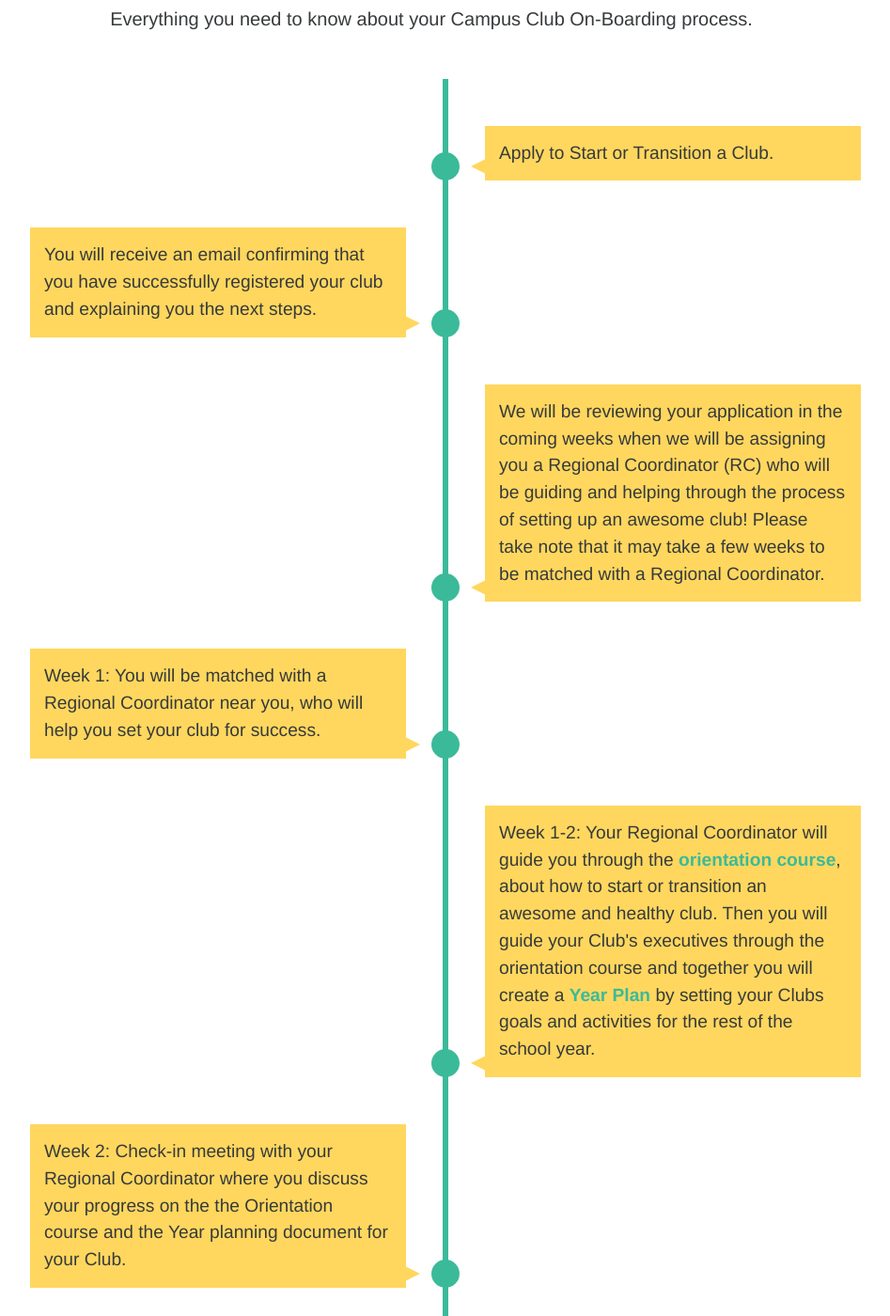
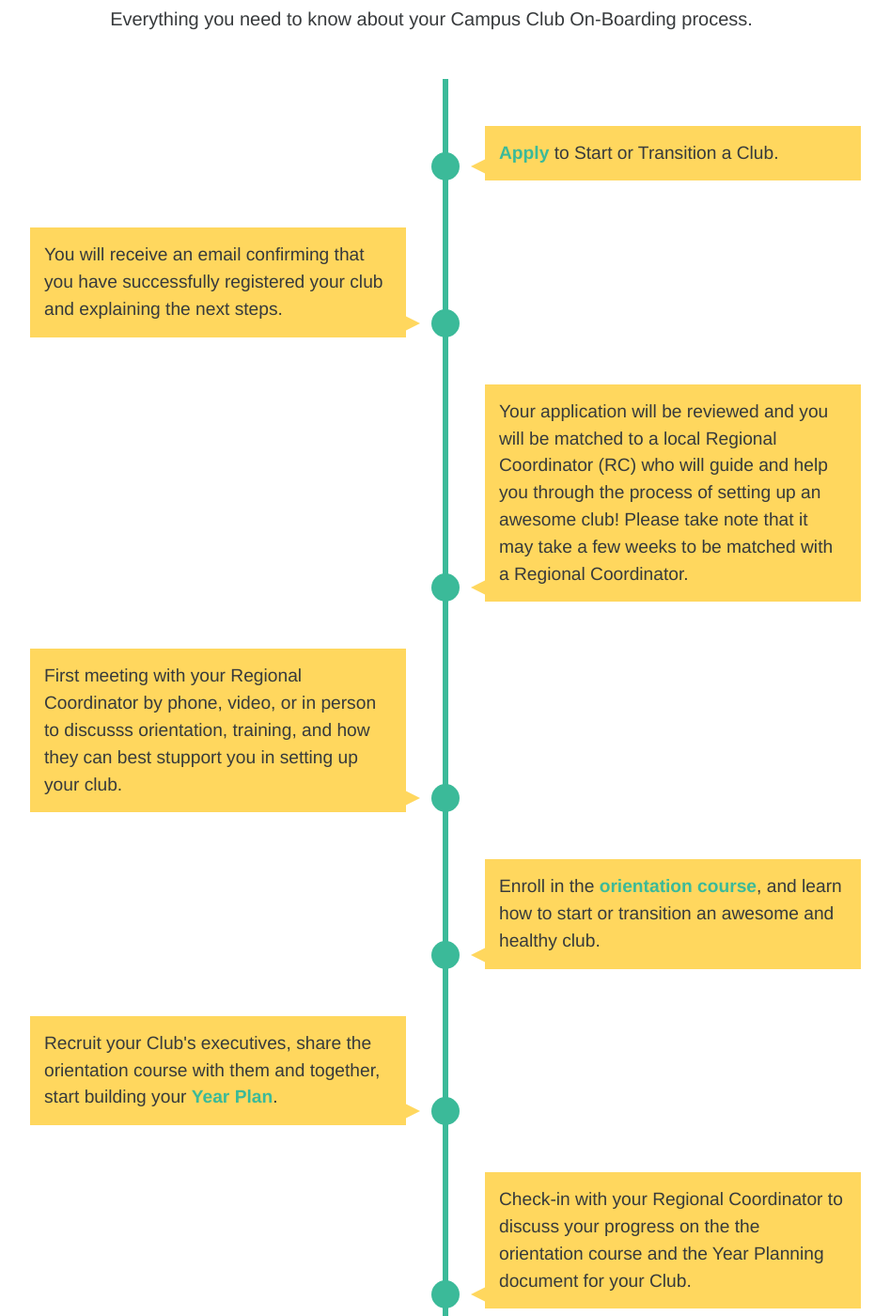
Before and after one commit to mozilla/mozilla-campus-clubs, a Jekyll site: the page built from _pages/onboarding.md, in a window 1280 px wide and 1400 px high, scrolled down 467 px. Shown: the whole window at 94% size, without its empty margins (181-1128 px from the left). Built offline with Jekyll 4.4.1, drawn with Linux system fonts in a browser that asks for light colours; some web fonts are replaced; some of the changed text lies outside the part shown.

Commit message:
Updated wording and timeline

```diff
--- a/_pages/onboarding.md
+++ b/_pages/onboarding.md
@@ -20,78 +20,67 @@ ref: about
   <ul>
     <li>
       <div>
-        Apply to Start or Transition a Club.
+        <a href="https://docs.google.com/a/mozilla.com/forms/d/e/1FAIpQLSfBlMnvOVn6xUMrvBgYWJaEg4npDLUFkhbusLorfZ4BqSJgJQ/viewform"> Apply</a> to Start or Transition a Club.
       </div>
     </li>
     <li>
       <div>
-        You will receive an email confirming that you have successfully registered your club and explaining you the next steps.
+        You will receive an email confirming that you have successfully registered your club and explaining the next steps.
       </div>
     </li>
     <li>
       <div>
-        We will be reviewing your application in the coming weeks when we will be assigning you a Regional Coordinator (RC) who will be guiding and helping through the process of setting up an awesome club!
-        Please take note that it may take a few weeks to be matched with a Regional Coordinator.
+        Your application will be reviewed and you will be matched to a local Regional Coordinator (RC) who will guide and help you through the process of setting up an awesome club! Please take note that it may take a few weeks to be matched with a Regional Coordinator.
       </div>
     </li>
     <li>
       <div>
-        <time>Week 1: </time>You will be matched with a Regional Coordinator near you, who will help you set your club for success.
+        First meeting with your Regional Coordinator by phone, video, or in person to discusss orientation, training, and how they can best stupport you in setting up your club.
       </div>
     </li>
     <li>
       <div>
-        <time>Week 1-2: </time>Your Regional Coordinator will guide you through the <a href="https://mozilla.teachable.com/courses/mozilla-campus-club-training/" target="_blank">orientation course</a>, about how to start or transition an awesome and healthy club. Then you will guide your Club's executives through the orientation course and together you will create a <a href="/yearplanning/">Year Plan</a> by setting your Clubs goals and activities for the rest of the school year.
+      Enroll in the <a href="https://mozilla.teachable.com/courses/mozilla-campus-club-training/" target="_blank">orientation course</a>, and learn how to start or transition an awesome and healthy club.
+      </div>
+     </li>
+     <li>
+      <div>
+      Recruit your Club's executives, share the orientation course with them and together, start building your <a href="/yearplanning/">Year Plan</a>.
+       </div>
+    </li>
+    <li>
+      <div>
+        Check-in with your Regional Coordinator to discuss your progress on the the orientation course and the Year Planning document for your Club.
       </div>
     </li>
     <li>
       <div>
-        <time>Week 2: </time> Check-in meeting with your Regional Coordinator where you discuss your progress on the the Orientation course and the Year planning document for your Club.
+        Submit your first report! Two weeks after you start the orientation course, you will be prompted to submit a report to let us know how things are going with starting your Club and working with your Regional Coordinator.
       </div>
     </li>
     <li>
       <div>
-        <time>Week 2:</time> You submit your first Report!
+       Complete the orientation course and submit your Club's finalized Year Plan to your Regional Coordinator.
       </div>
     </li>
     <li>
       <div>
-        <time>Week 4:</time>  By week 4 you and your Club's executives have to be completed the orientation course and submitted the Club's year plan.
+        Start executing your Club's year plan by hosting your first meeting and running <a href="/activities/">activities.</a>
       </div>
     </li>
     <li>
       <div>
-        <time>Week 4:</time> Second meeting with your Regional Coordinator to review and discuss your Club's year plan.
+        Submit your first activity report.
       </div>
     </li>
     <li>
       <div>
-        <time>Week 5: </time> You begin to execute your Club's year plan by organizing your first <a href="/activities/">Activity.</a>
+        Monthly Check-in meeting with your Regional Coordinator.
       </div>
     </li>
     <li>
       <div>
-        <time>Week 6:</time> You report your first activity.
-      </div>
-    </li>
-    <li>
-      <div>
-        <time>Week 8:</time> Monthly Check-in meeting with your Regional Coordinator.
-      </div>
-    </li>
-    <li>
-      <div>
-        <time>Week 8:</time> You submit your Club's Monthly Report.
-      </div>
-    </li>
-    <li>
-      <div>
-        You continue executing your Club's year plan by organizing activities and reporting in a monthly base.
-      </div>
-    </li>
-    <li>
-      <div>
-        After three months (since you applied to start a club) with proven activity, you will be officially recognized as Mozilla Campus Club.
+        Submit your Club's first monthly report! Once you've completed the training, submitted your year plan, and run your first meeting/activity or event you are officially an active club. Congratulations!
       </div>
     </li>
   </ul>
```
Also changed, not shown: other parts of _pages/onboarding.md (+2 -2 lines).
